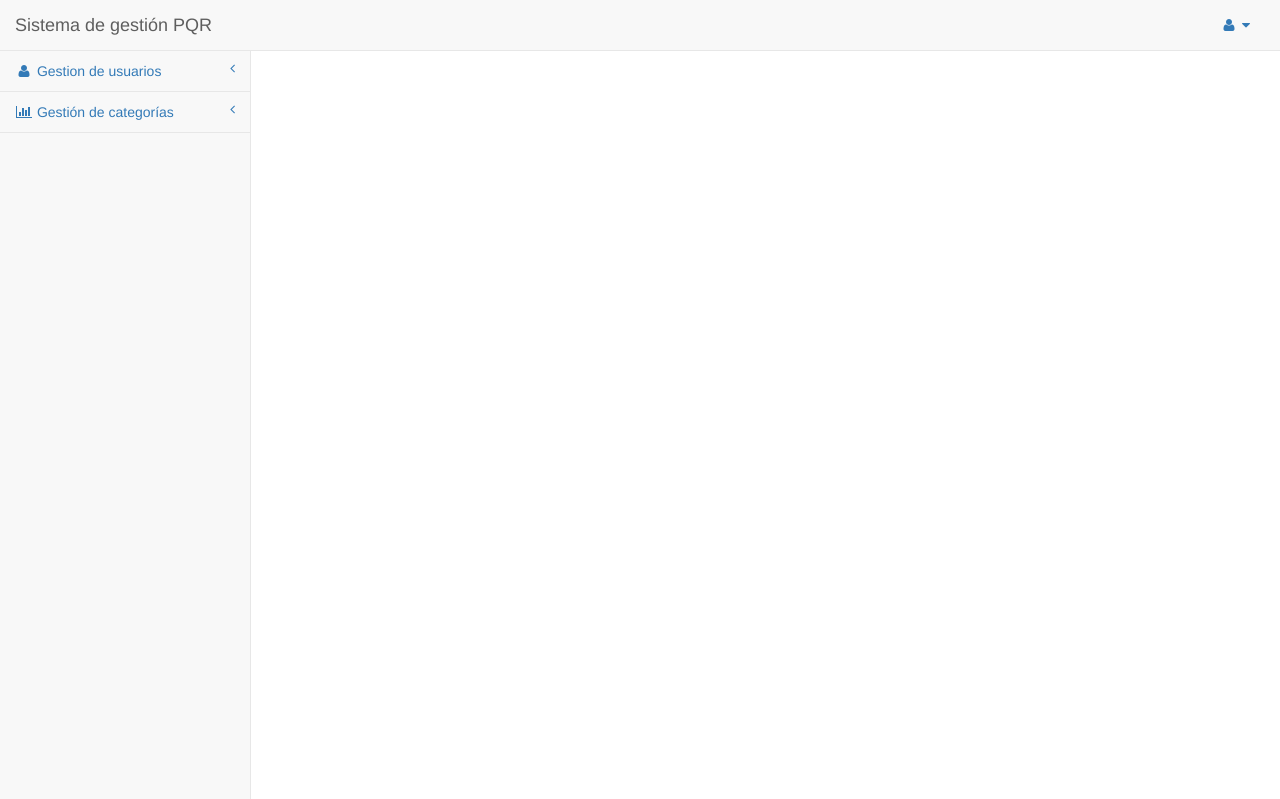
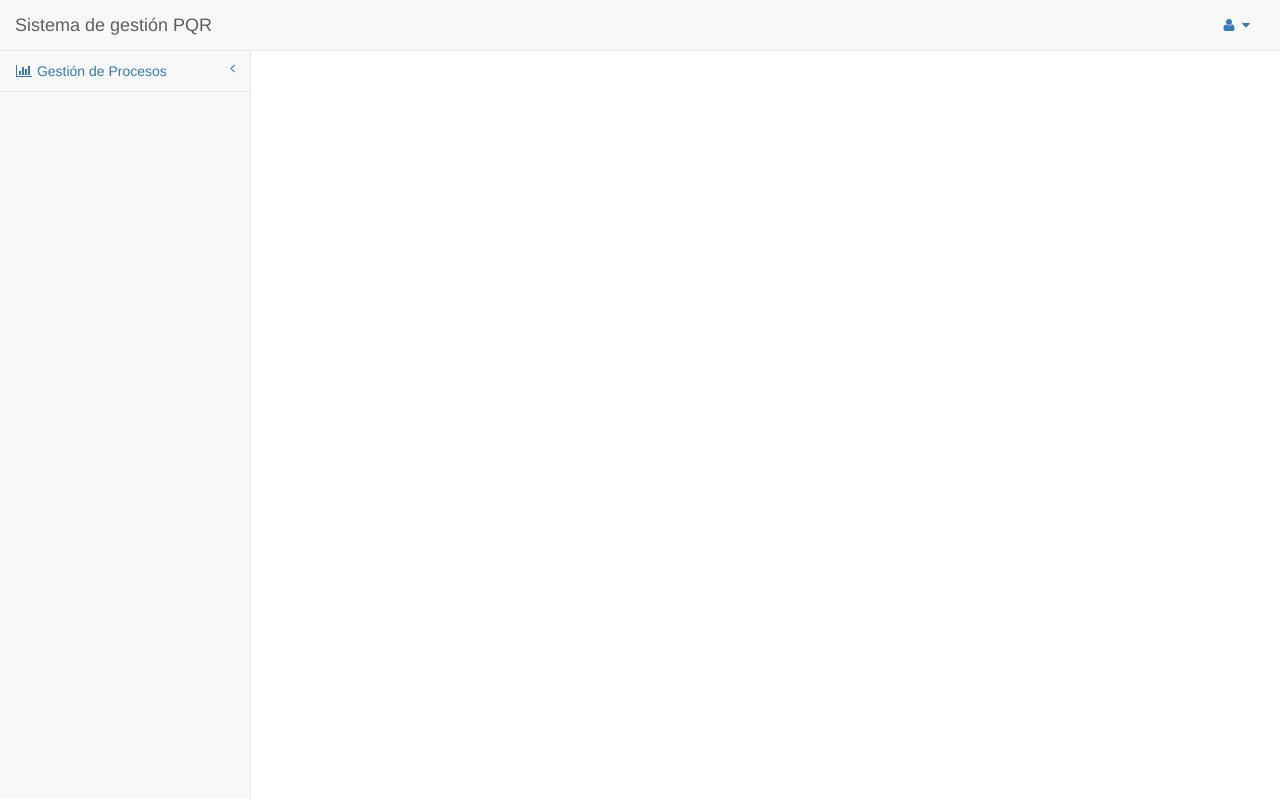
Before and after one commit to zheiran/PQR, a Django app: template core/templates/solicitudes/index.html in a window 1280 px wide. Shown: the top 799 px of the page. Run offline with Django 3.2, Linux system fonts and the light colour scheme; the template is opened without the code that fills it, so the values that code supplies are empty; some libraries are stand-ins or nearby versions.

Commit message:
Ajuste menú izquierda

```diff
--- a/core/templates/base/menu_izq.html
+++ b/core/templates/base/menu_izq.html
@@ -3,25 +3,10 @@
     <div class="sidebar-nav navbar-collapse">
         <ul class="nav" id="side-menu">
             <li>
-                <a href="#"><i class="fa fa-user fa-fw"></i> Gestion de usuarios<span class="fa arrow"></span></a>
+                <a href="#"><i class="fa fa-bar-chart-o fa-fw"></i> Gestión de Procesos<span class="fa arrow"></span></a>
                 <ul class="nav nav-second-level">
                     <li>
-                        <a href="/crear_usuario">Creación sencilla</a>
-                    </li>
-                    <li>
-                        <a href="/upload">Cargue Masivo</a>
-                    </li>
-                </ul>
-                <!-- /.nav-second-level -->
-            </li>
-            <li>
-                <a href="#"><i class="fa fa-bar-chart-o fa-fw"></i> Gestión de categorías<span class="fa arrow"></span></a>
-                <ul class="nav nav-second-level">
-                    <li>
-                        <a href="/crear_proceso"><i class="fa fa-table fa-fw"></i> Gestión de categorías</a>
-                    </li>
-                    <li>
-                        <a href="/buscar_proceso">Buscar procesos</a>
+                        <a href="/administracion/workflow/list/"><i class="fa fa-table fa-fw"></i> Listar Procesos</a>
                     </li>
                 </ul>
             </li>
```
